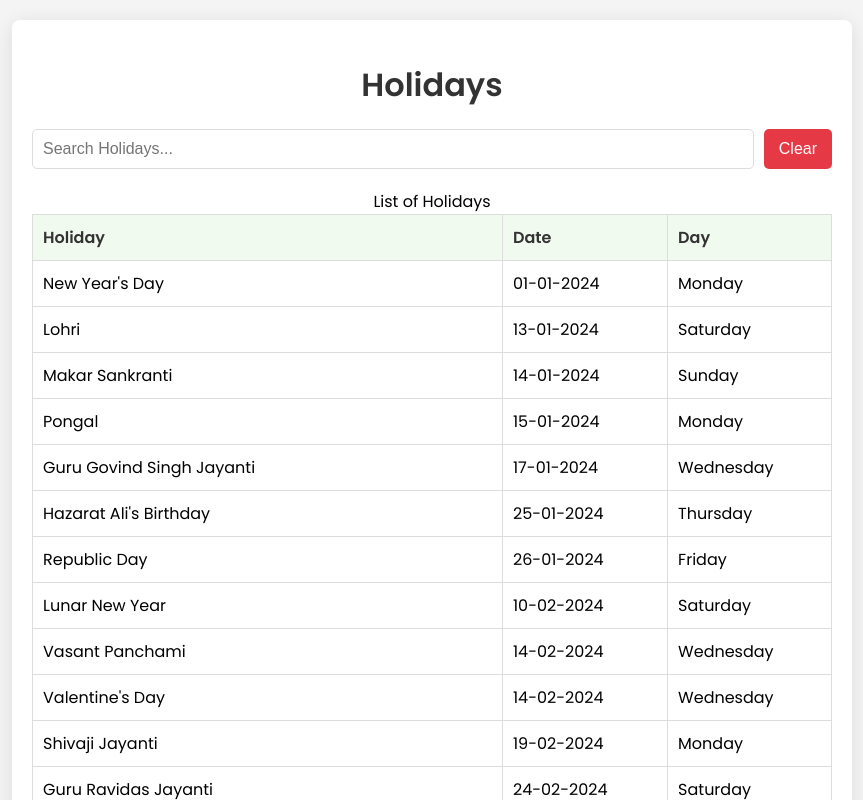
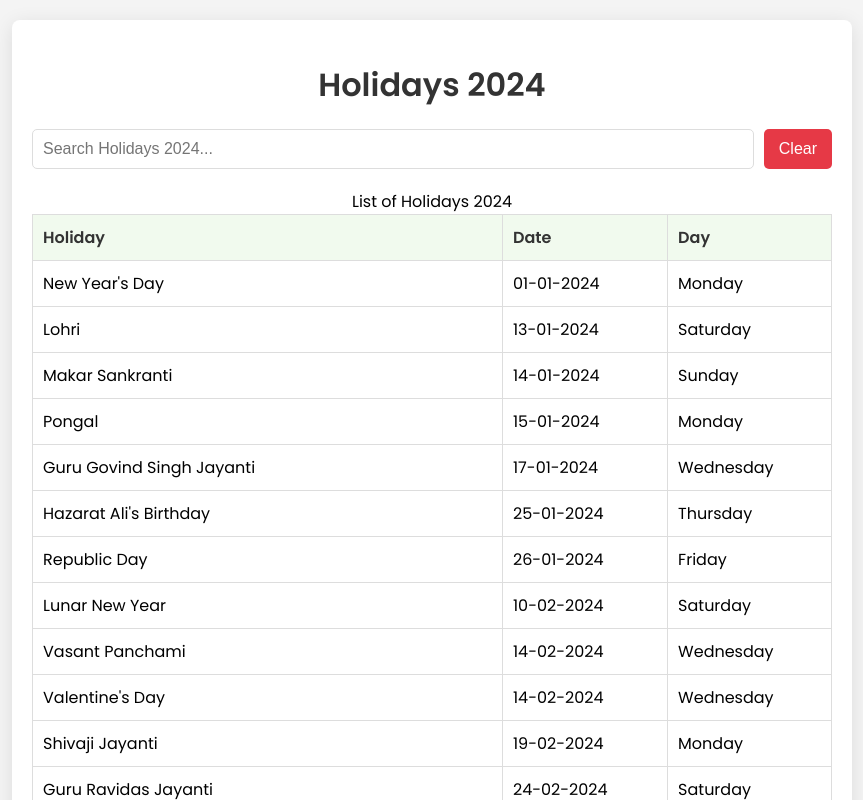
Before and after one commit to falendra-sahu/Holidays, a plain HTML site: page index.html in a window 1280 px wide. Shown: the top 800 px of the page, without its empty margins (208-1071 px from the left). Drawn offline with Linux system fonts and the light colour scheme.

Commit message:
Update index.html

```diff
--- a/index.html
+++ b/index.html
@@ -4,7 +4,7 @@
     <meta charset="UTF-8">
     <meta name="viewport" content="width=device-width, initial-scale=1.0">
     <link href="https://fonts.googleapis.com/css2?family=Poppins:wght@300;400;600&display=swap" rel="stylesheet">
-    <title>Holidays</title>
+    <title>Holidays 2024</title>
     <style>
         body {
             font-family: 'Poppins', sans-serif;
@@ -98,15 +98,15 @@
 <body>
 
 <div class="container">
-    <h1>Holidays</h1>
+    <h1>Holidays 2024</h1>
 
     <div class="search-container">
-        <input type="text" id="search" placeholder="Search Holidays..." onkeyup="filterTable()">
+        <input type="text" id="search" placeholder="Search Holidays 2024..." onkeyup="filterTable()">
         <button onclick="clearSearch()">Clear</button>
     </div>
 
     <table id="holidayTable">
-        <caption>List of Holidays</caption>
+        <caption>List of Holidays 2024</caption>
         <thead>
             <tr>
                 <th>Holiday</th>
@@ -528,8 +528,8 @@
         filterTable();
     }
 
-    // Highlight holidays in the current month
-    function highlightCurrentMonthHolidays() {
+    // Highlight Holidays 2024 in the current month
+    function highlightCurrentMonthHolidays 2024() {
         const currentMonth = new Date().getMonth() + 1; // Get current month (0-11)
         const rows = document.querySelectorAll("#holidayTable tbody tr");
 
@@ -545,7 +545,7 @@
     }
 
     // Call the function on page load
-    window.onload = highlightCurrentMonthHolidays;
+    window.onload = highlightCurrentMonthHolidays 2024;
 
 </script>
 
```
